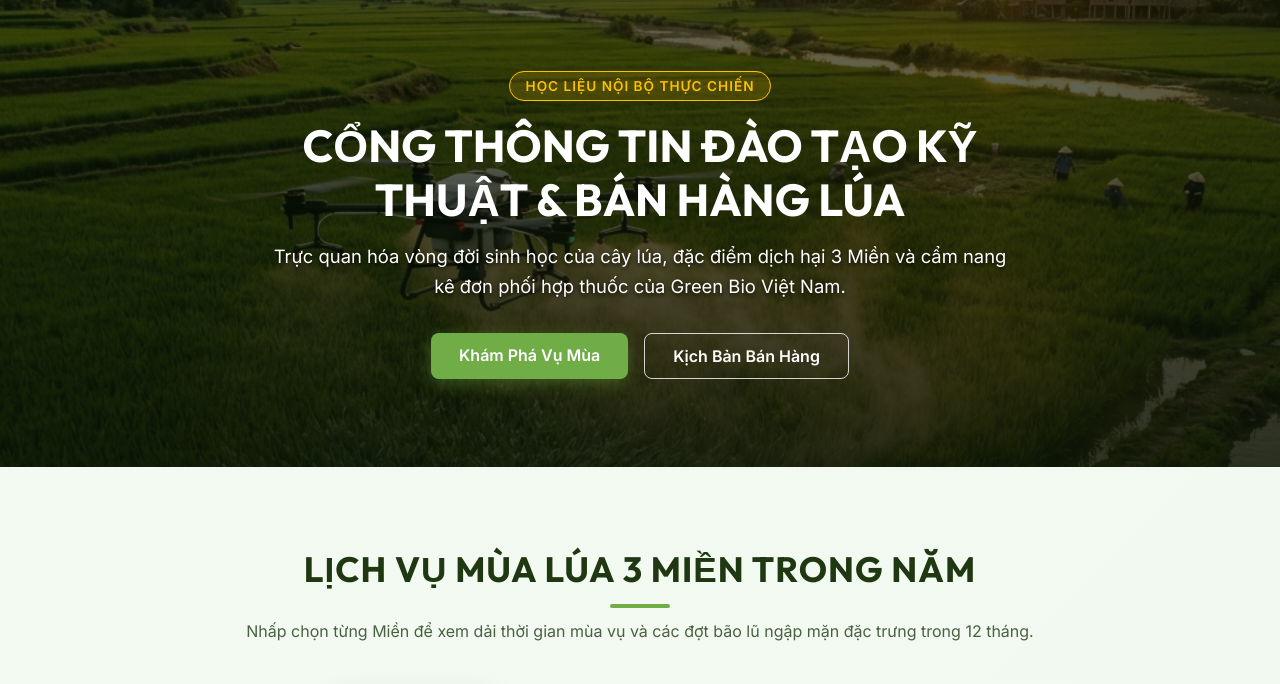
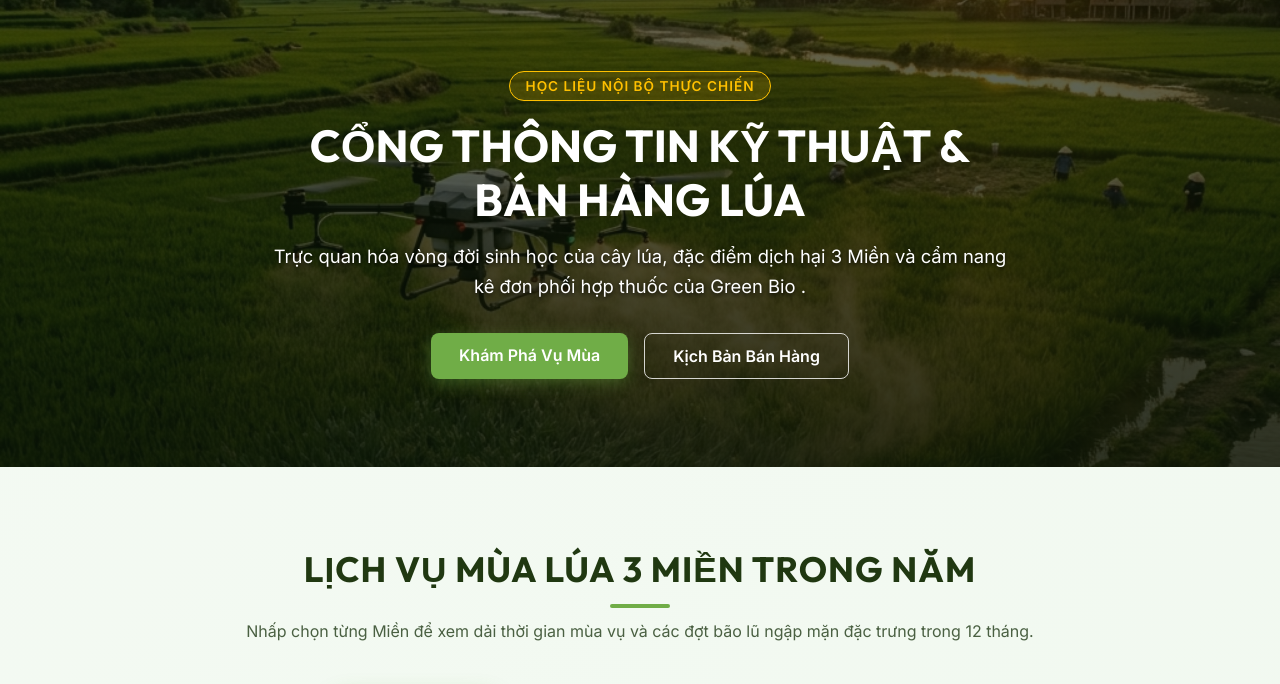
Before and after one commit to nnttruc5555-bot/SALEKIT-GREENBIO, a plain HTML site: page index.html in a window 1280 px wide. Shown: the part 83-767 px from the top of the page. Drawn offline with Linux system fonts and the light colour scheme.

Commit message:
Update index.html

```diff
--- a/index.html
+++ b/index.html
@@ -5,7 +5,7 @@
     <meta name="viewport" content="width=device-width, initial-scale=1.0">
     <title>Green Bio - S1P1 BY UN</title>
     <link rel="icon" type="image/png" href="images/logo.png">
-    <meta name="description" content="Ứng dụng web tương tác đào tạo kỹ thuật canh tác lúa 3 miền và chi tiết 20 sản phẩm chuyên sâu cho Telesales Green Bio Việt Nam.">
+    <meta name="description" content="Ứng dụng web tương tác kỹ thuật canh tác lúa 3 miền và chi tiết 20 sản phẩm chuyên sâu cho Telesales Green Bio.">
     <!-- Google Fonts -->
     <link href="https://fonts.googleapis.com/css2?family=Inter:wght@300;400;500;600;700;800&family=Outfit:wght@400;600;700;800&display=swap" rel="stylesheet">
     <!-- FontAwesome for Icons -->
@@ -39,8 +39,8 @@
         <div class="hero-overlay"></div>
         <div class="hero-content">
             <span class="badge">Học liệu nội bộ thực chiến</span>
-            <h1>CỔNG THÔNG TIN ĐÀO TẠO KỸ THUẬT & BÁN HÀNG LÚA</h1>
-            <p>Trực quan hóa vòng đời sinh học của cây lúa, đặc điểm dịch hại 3 Miền và cẩm nang kê đơn phối hợp thuốc của Green Bio Việt Nam.</p>
+            <h1>CỔNG THÔNG TIN KỸ THUẬT & BÁN HÀNG LÚA</h1>
+            <p>Trực quan hóa vòng đời sinh học của cây lúa, đặc điểm dịch hại 3 Miền và cẩm nang kê đơn phối hợp thuốc của Green Bio .</p>
             <div class="hero-buttons">
                 <a href="#seasons" class="btn btn-primary">Khám Phá Vụ Mùa</a>
                 <a href="#playbook" class="btn btn-secondary">Kịch Bản Bán Hàng</a>
```
